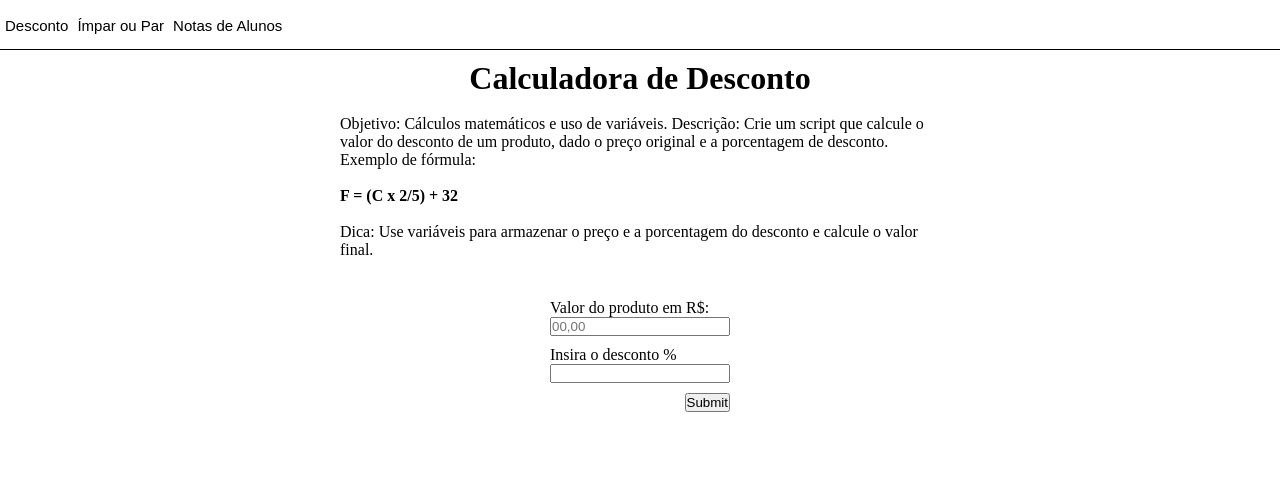
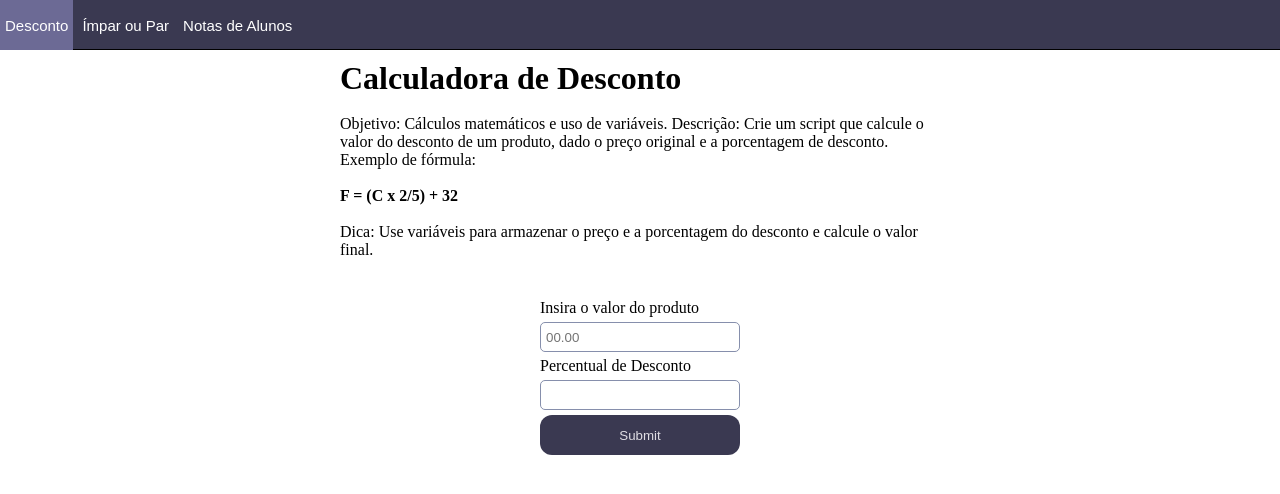
Before and after one commit to VictorPreviato/Maratona-PHP, a PHP site: page /CalcDesc.php in a window 1280 px wide. Shown: the top 494 px of the page. Run offline with PHP 8.4, Linux system fonts and the light colour scheme.

Commit message:
logicacomfron

```diff
--- a/logicacomfront/CSS/Calc.css
+++ b/logicacomfront/CSS/Calc.css
@@ -10,6 +10,8 @@
     width: 100%;
     top: 0;
     border-bottom: 1px solid black;
+    background-color: #3a3951;
+
 }
 
 .bnav{
@@ -17,10 +19,16 @@
     border: none;
     font-size: 15px;
     height: 50px;
-    margin-left: 5px;
+    color: white;
+    padding: 5px;
 }
 
-#enun{
+.bnav:hover{
+    background-color:	hsl(243, 17%, 50%);
+    cursor: pointer;
+}
+
+.enun{
     margin: 60px;
     width: 600px;
     margin: auto;
@@ -28,33 +36,33 @@
     margin-bottom: 40px;
 }
 
-h1{
+.enum{
     text-align: center;
 }
 
-input, label{
-    display: block;
-}
-
-.posiform{
-display: flex;
-justify-content: center;
-}
-
-.entradas{
-    margin-bottom: 10px;
-}
-
-#rphp{
-    margin-top: 10px;
+.flexform{
     display: flex;
     justify-content: center;
 }
 
-input[type="number"]{
-    width: 180px;
+input, label, p{
+    display: block;
+    margin-bottom: 5px;
 }
 
 input[type="submit"]{
-    justify-self: flex-end;
+width: 200px;
+height: 40px;
+border-radius: 12px;
+border: none;
+background-color:#3a3951;
+color: #dfdde3;
 }
+
+input[type="number"]{
+width: 200px;
+height: 30px;
+border-radius: 5px;
+border: 1px solid #868fac;
+padding: 5px;
+}
--- a/logicacomfront/CalcDesc.php
+++ b/logicacomfront/CalcDesc.php
@@ -14,7 +14,7 @@
     <button onclick="document.location='./Notas.php'" class="bnav">Notas de Alunos</button>
 </div>
 
-<div id="enun">
+<div class="enun">
 <h1>Calculadora de Desconto</h1>
 <br>
 <p>Objetivo: Cálculos matemáticos e uso de variáveis.
@@ -26,44 +26,37 @@ Dica: Use variáveis para armazenar o preço e a porcentagem do
 desconto e calcule o valor final.</p>
 </div>
 
+<div class="flexform">
+    <form action="./CalcDesc.php" method="post">
+        <div>
+            <label for="valor">Insira o valor do produto</label>
+                <input type="number" name="valor" min="0.00" step="0.01" placeholder="00.00" required>
+        </div>
 
-<div class="posiform">
-<form action="./CalcDesc.php" method="POST">
-    <div class="entradas">
-    <label for="preco">Valor do produto em R$:</label>
-    <input type="number" min="0.00" max="10000.00" step="0.01" placeholder="00,00" name="valor">
-    </div>
+        <div>
+            <label for="desconto">Percentual de Desconto</label>
+            <input type="number" name="desconto" required>
+        </div>
 
-    <div class="entradas">
-        <label for="desconto">Insira o desconto %</label>
-        <input type="number" name="desconto" >
-    </div>
-
-    <div>
-    <input type="submit">
-    </div>
-
-</form>
-</div>
-
-<div id="rphp">
-<?php
+        <div>
+            <input type="submit">
+        </div>
 
 
-if(isset($_POST["valor"]) && isset($_POST["desconto"])){
-    $VT = $_POST["valor"] - ($_POST["valor"] * ($_POST["desconto"] / 100));
-    }
-    if(isset($_POST["valor"]) && isset($_POST["desconto"])){
-    $VCON = number_format($VT,2,',','.');
-    }
-
-    if(isset($_POST["valor"]) && isset($_POST["desconto"])){
-        echo "O valor do seu produto após desconto é R$" . $VCON . "!";
-    }
-
-?>
+    </form>
 
 </div>
 
+<div class="flexform">
+<?php
+
+        if(isset($_POST["valor"])){
+        $VT =  $_POST["valor"] - ($_POST["valor"] * ($_POST["desconto"] / 100));
+
+        echo "O valor do seu produto após desconto de " . $_POST["desconto"] . "% é R$" . number_format($VT,2,',','.') . "!"
+    ;}
+
+    ?>
+</div>
 </body>
 </html>
```
Also changed, not shown: logicacomfront/ImparOuPar.php (+52 -0 lines), logicacomfront/Notas.php (+61 -0 lines).
